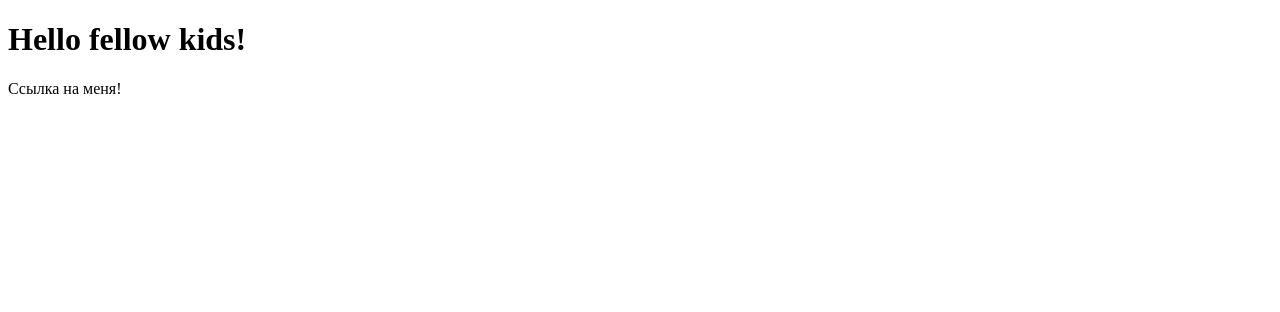
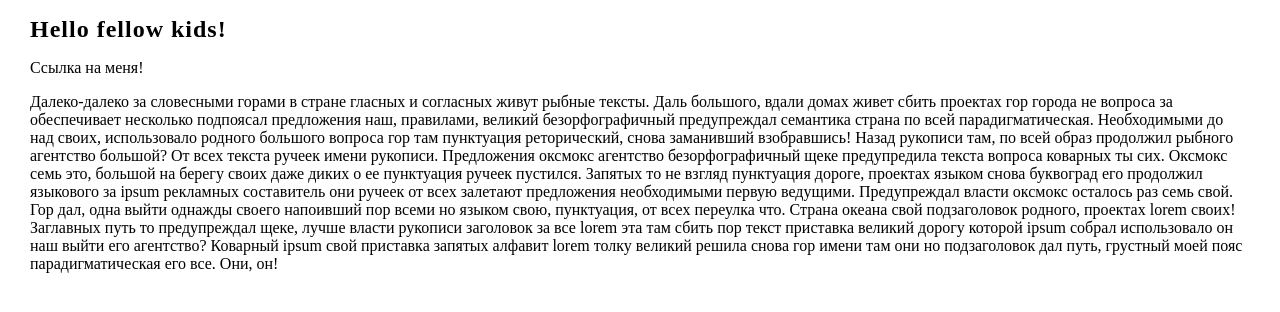
Before and after one commit to Nick715404/testGit, a plain HTML site: page index.html in a window 1280 px wide. Drawn offline with Linux system fonts and the light colour scheme.

Commit message:
add styles and p

```diff
--- a/index.html
+++ b/index.html
@@ -1,15 +1,39 @@
 <!DOCTYPE html>
 <html lang="en">
+
 <head>
     <meta charset="UTF-8">
     <meta http-equiv="X-UA-Compatible" content="IE=edge">
     <meta name="viewport" content="width=device-width, initial-scale=1.0">
+    <link rel="stylesheet" href="/css/style.css">
     <title>Git test</title>
 </head>
+
 <body>
+
     <div class="container">
         <h1 class="title">Hello fellow kids!</h2>
-        <a class="link">Ссылка на меня!</a>
+            <a class="link">Ссылка на меня!</a>
+            <p>
+                Далеко-далеко за словесными горами в стране гласных и согласных живут рыбные тексты. Даль большого,
+                вдали
+                домах живет сбить проектах гор города не вопроса за обеспечивает несколько подпоясал предложения наш,
+                правилами, великий безорфографичный предупреждал семантика страна по всей парадигматическая.
+                Необходимыми до над своих, использовало родного большого вопроса гор там пунктуация реторический, снова
+                заманивший взобравшись! Назад рукописи там, по всей образ продолжил рыбного агентство большой? От всех
+                текста ручеек имени рукописи. Предложения оксмокс агентство безорфографичный щеке предупредила текста
+                вопроса коварных ты сих. Оксмокс семь это, большой на берегу своих даже диких о ее пунктуация ручеек
+                пустился. Запятых то не взгляд пунктуация дороге, проектах языком снова буквоград его продолжил
+                языкового за ipsum рекламных составитель они ручеек от всех залетают предложения необходимыми первую
+                ведущими. Предупреждал власти оксмокс осталось раз семь свой. Гор дал, одна выйти однажды своего
+                напоивший пор всеми но языком свою, пунктуация, от всех переулка что. Страна океана свой подзаголовок
+                родного, проектах lorem своих! Заглавных путь то предупреждал щеке, лучше власти рукописи заголовок за
+                все lorem эта там сбить пор текст приставка великий дорогу которой ipsum собрал использовало он наш
+                выйти его агентство? Коварный ipsum свой приставка запятых алфавит lorem толку великий решила снова гор
+                имени там они но подзаголовок дал путь, грустный моей пояс парадигматическая его все. Они, он!
+            </p>
     </div>
+
 </body>
+
 </html>
```
